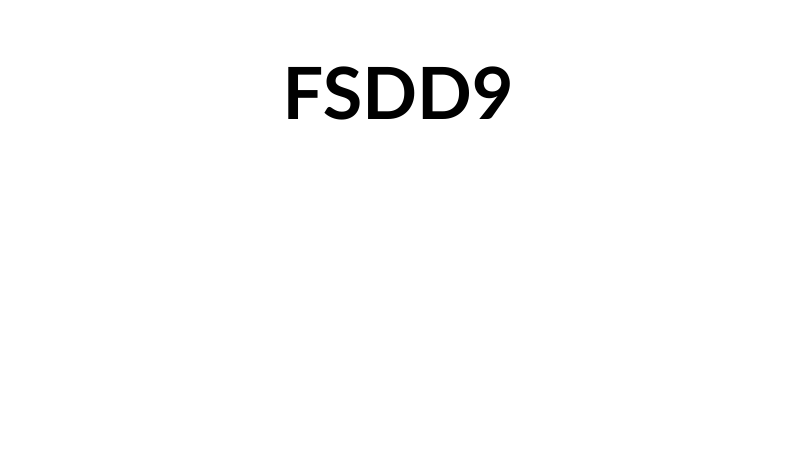
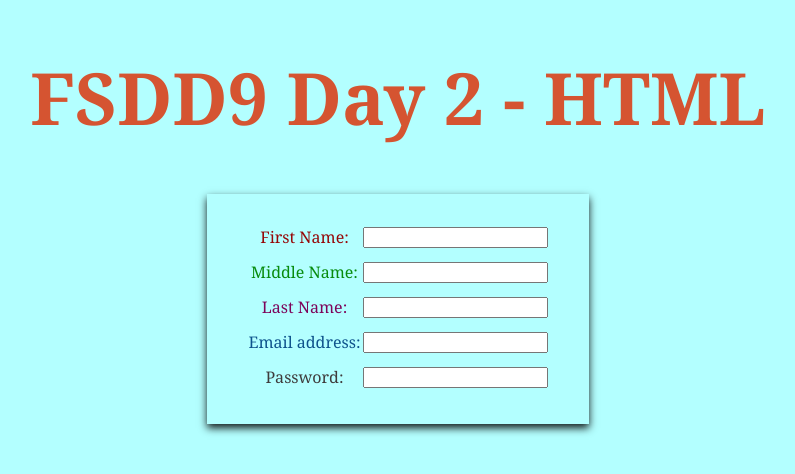
Before and after one commit to zmasalikar/FSDD9, a plain HTML site: page index.html in a window 1280 px wide. Shown: the whole page, without its empty margins (242-1037 px from the left). Drawn offline with Linux system fonts and the light colour scheme.

Commit message:
d2submission

```diff
--- a/index.html
+++ b/index.html
@@ -4,12 +4,58 @@
     <meta charset="UTF-8">
     <meta name="viewport" content="width=device-width, initial-scale=1.0">
     <title>FSDD9 HTML</title>
+
+    <style>
+        body {
+            background-color: rgb(179, 255, 255);
+            font-family: Cambria, Cochin, Georgia, Times, 'Times New Roman', serif;
+            text-align: center;
+        }
+        table {
+            background-color: rgb(179, 255, 255);
+            padding: 20px 40px 20px 40px;
+            display: inline-block;
+            border-collapse: separate;
+            border-spacing: 0 10px;
+}
+
+        #div {
+            display: inline-table;
+            box-shadow: 0 4px 8px rgba(0, 0, 0, 0.9);
+        }
+        tr {
+            margin-bottom: 10px;
+        }
+    </style>
 </head>
+
 <body>
-<h1 style="text-align: center; font-size: 72px; font-family: 'Trebuchet MS', 'Lucida Sans Unicode', 'Lucida Grande', 'Lucida Sans', Arial, sans-serif">FSDD9</h1>
-
-
-
-
+    <h1 style="font-size: 72px; color: rgb(213, 84, 49);">FSDD9 Day 2 - HTML</h1>
+    <div id="div">
+        <form method="POST" class="shadow">
+            <table>
+                <tr class="tr">
+                    <td><label for="fname" style="color:rgb(150, 7, 7);">First Name:</label></td>
+                    <td><input type="text" id="fname" name="first-name"></td>
+                </tr>
+                <tr class="tr">
+                    <td><label for="mname" style="color:rgb(7, 139, 13);">Middle Name:</label></td>
+                    <td><input type="text" id="mname" name="middle-name"></td>
+                </tr>
+                <tr>
+                    <td><label for="lname" style="color:rgb(125, 4, 90)">Last Name:</label></td>
+                    <td><input type="text" id="lname" name="last-name"></td>
+                </tr>
+                <tr>
+                    <td><label for="Email" style="color:rgb(14, 83, 140);">Email address:</label></td>
+                    <td><input type="email" id="Email" name="Email"></td>
+                </tr>
+                <tr>
+                    <td><label for="password" style="color:rgb(62, 59, 59);">Password:</label></td>
+                    <td><input type="password" id="password" name="password"></td>
+                </tr>
+            </table>
+        </form>
+    </div>
 </body>
 </html>
```
